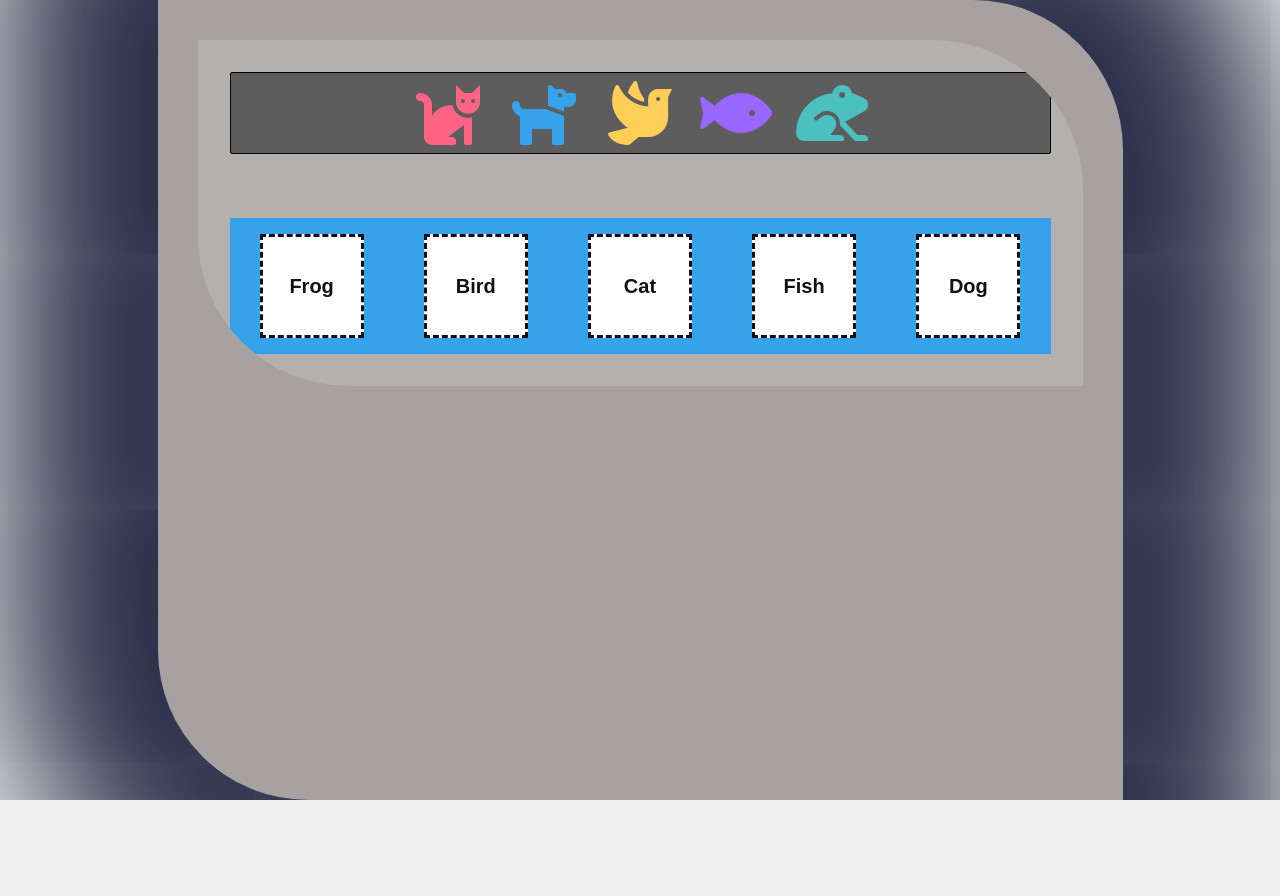
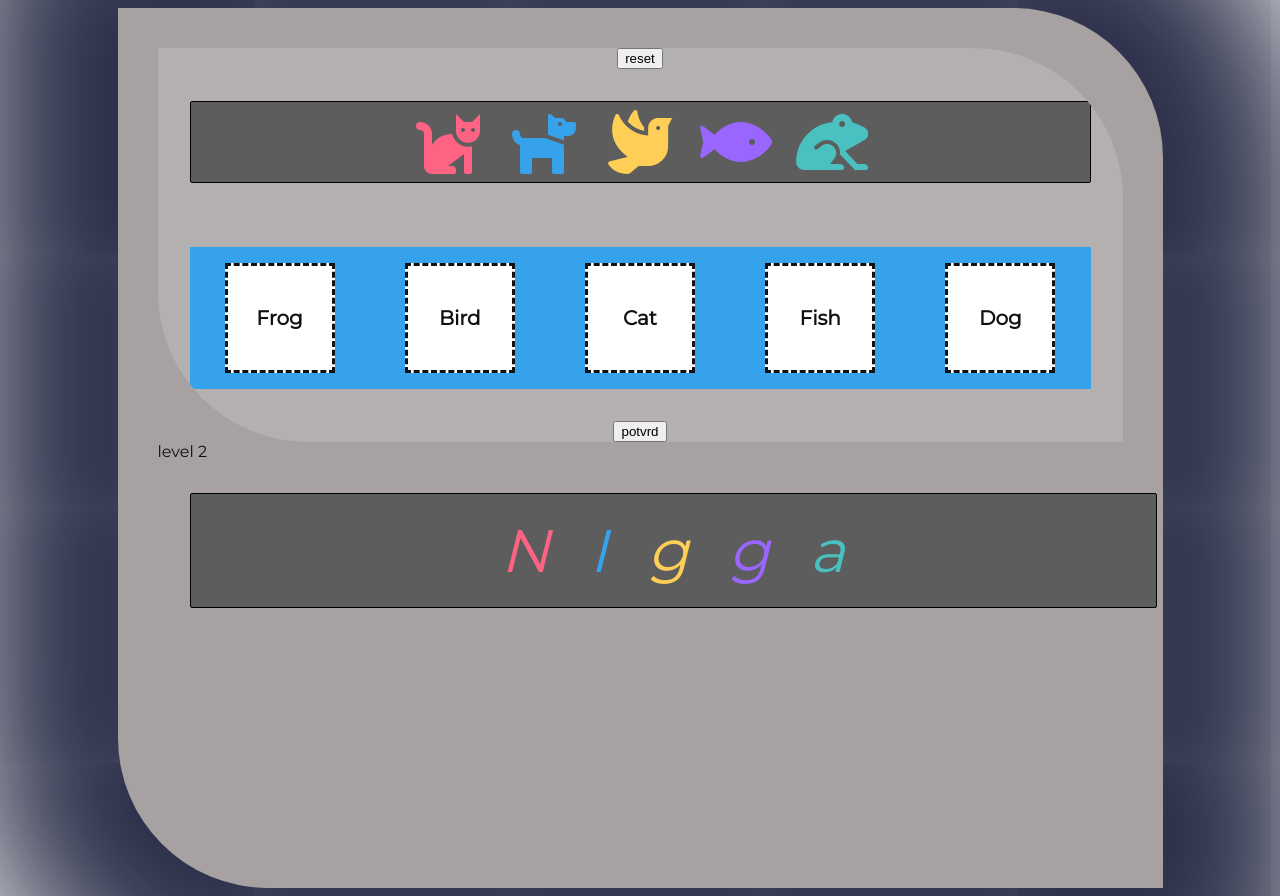
Before and after one commit to Stefanos36/html_gamesco, a plain HTML site: page index.html in a window 1280 px wide. Before the commit the page ends 800 px from the top, so only its background shows below. Drawn offline with Linux system fonts and the light colour scheme.

Commit message:
naznak na level 2, umoznenie robenia chyb , pridanie nefunkcnych tlacidiel pre reset a potvrd (zattial len ako koncept)

```diff
--- a/index.html
+++ b/index.html
@@ -11,6 +11,8 @@
 
 <div class="container">
     <div class="center">
+        <!-- reset bude resetovat obrazky -->
+        <button id="reset"> reset</button>
         <!-- sem vkladam jeble obrazky -->
 
         <div class="draggable-elements">
@@ -33,10 +35,23 @@
             <div class="droppable" data-draggable-id="horse"><span>Horse</span></div>
             <div class="droppable" data-draggable-id="hippo"><span>Hippo</span></div> -->
         </div>
-
+        <button id="potvrd"> potvrd</button>
     </div>
 
     <div class ="level2">
+        level 2
+        <div class="draggable-elements">
+            <i class="potahany" draggable="true" style="color: #ff6384;" id="ovocko1">N</i>
+            <i class="potahany" draggable="true" style="color: #36a2eb;" id="ovocko2">I</i>
+            <i class="potahany" draggable="true" style="color: #ffce56;" id="ovocko3">g</i>
+            <i class="potahany" draggable="true" style="color: #9966ff;" id="ovocko4">g</i>
+            <i class="potahany" draggable="true" style="color: #4bc0c0;" id="ovocko5">a</i>
+            <!-- <i class="fas fa-horse draggable" draggable="true" style="color: #333333;" id="horse"></i>
+            <i class="fas fa-hippo draggable" draggable="true" style="color: #ff9f40;" id="hippo"></i>
+            <i class="fas fa-spider draggable" draggable="true" style="color: #ff99cc;" id="spider"></i> -->
+        </div>
+
+    </div>
 
 
 
--- a/script.js
+++ b/script.js
@@ -47,7 +47,11 @@ function drop(event) {
     event.target.classList.remove("droppable-hover");
     const draggableElementData = event.dataTransfer.getData("text"); // Get the dragged data. This method will return any data that was set to the same type in the setData() method
     const droppableElementData = event.target.getAttribute("data-draggable-id");
-    const isCorrectMatching = draggableElementData === droppableElementData;
+
+   //overuje ci je rovnake
+   // const isCorrectMatching = draggableElementData === droppableElementData;
+    const isCorrectMatching = true  ;
+
     if(isCorrectMatching) {
         const draggableElement = document.getElementById(draggableElementData);
         event.target.classList.add("dropped");
@@ -58,3 +62,10 @@ function drop(event) {
         event.target.insertAdjacentHTML("afterbegin", `<i class="fas fa-${draggableElementData}"></i>`);
     }
 }
+
+
+// Hra java
+// potrebujeme x pocet booleanov pre x moznosti odpovede (5 ovoci = 5 booleanov)
+// reset, nacitanie dalsej otazky resetuje vsetky booleany
+// ak budu vsetky booleany true, moze dat dalsiu otazku
+// pocitadlo na spravne/nespravne odpovede?
--- a/styles.css
+++ b/styles.css
@@ -1,11 +1,4 @@
 @import url('https://fonts.googleapis.com/css?family=Montserrat');
-*{
-    margin: 0;
-    padding: 0;
-    box-sizing: border-box;
-    font-family: 'Poppins', sans-serif;
-    background-color: rgba(0, 0, 0, 0);
-}
 
 .container{
     min-height: 100vh;
@@ -120,3 +113,9 @@ body {
     html { font-size: 14px; }
     .draggable-elements { margin: 1.5rem; }
 }
+
+.potahany{
+    background-color: rgba(0,0,0,0);
+    font-size: 60px;
+    margin: 20px;
+}
```
